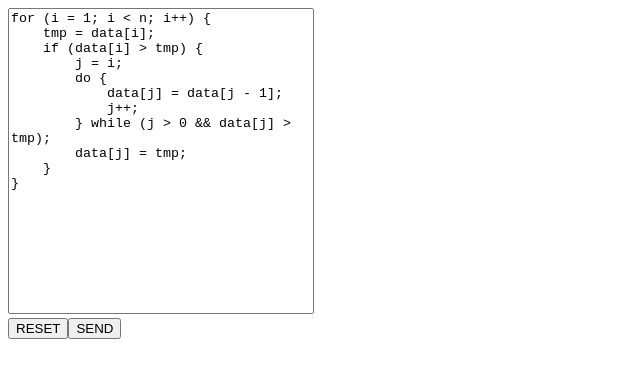
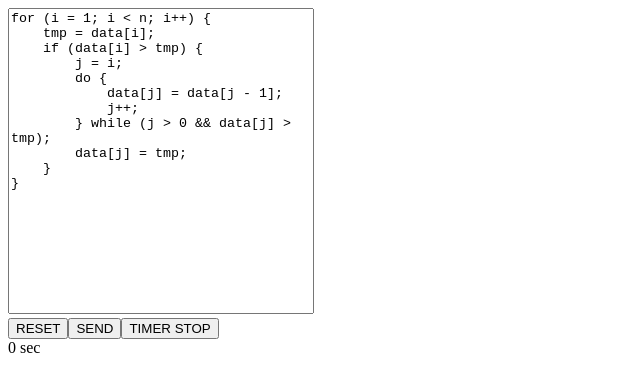
Before and after one commit to suzu-prg/bug-fix-learning-system, a React app: page / in a window 1280 px wide. Shown: the top 392 px of the page, without its empty margins (0-640 px from the left). Built offline with nearby package versions, Linux system fonts and the light colour scheme.

Commit message:
add timer

```diff
--- a/src/App.tsx
+++ b/src/App.tsx
@@ -15,6 +15,7 @@ export default class App extends Component {
         super(props);
 
         this.state = {
+            time: 0,
             value: '',
             message: '',
             mutant:
@@ -46,6 +47,7 @@ export default class App extends Component {
         this.handleInput = this.handleInput.bind(this);
         this.reset = this.reset.bind(this);
         this.send = this.send.bind(this);
+        this.stop = this.stop.bind(this);
     }
 
     handleInput(event) {
@@ -69,6 +71,12 @@ export default class App extends Component {
         });
     }
 
+    stop() {
+        this.setState({
+            time: performance.now()
+        });
+    }
+
     render() {
         return (
             <div>
@@ -84,7 +92,9 @@ export default class App extends Component {
                 </div>
                 <button onClick={this.reset}>RESET</button>
                 <button onClick={this.send}>SEND</button>
+                <button onClick={this.stop}>TIMER STOP</button>
                 <div>{this.state.message}</div>
+                <div>{Math.floor(this.state.time / 1000)} sec</div>
             </div>
         );
     }
```
